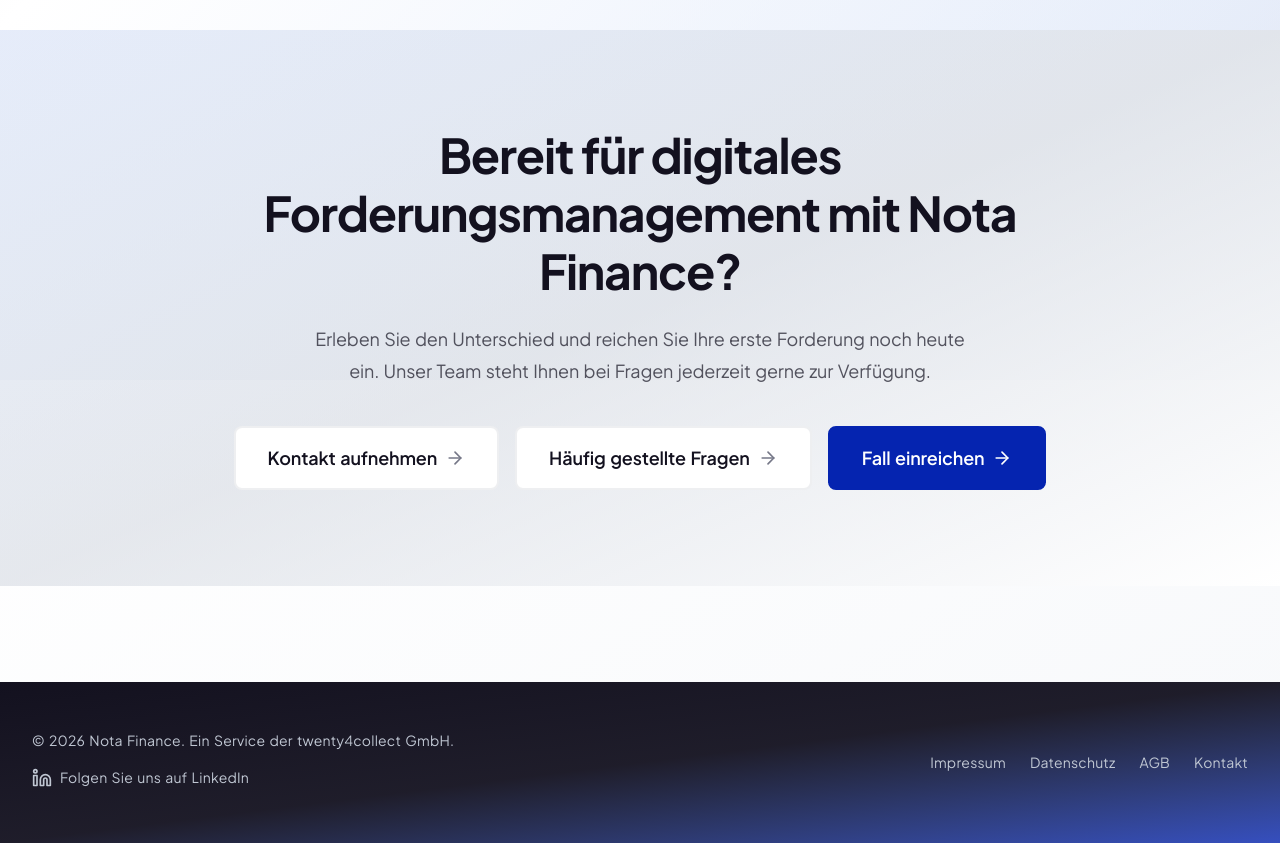
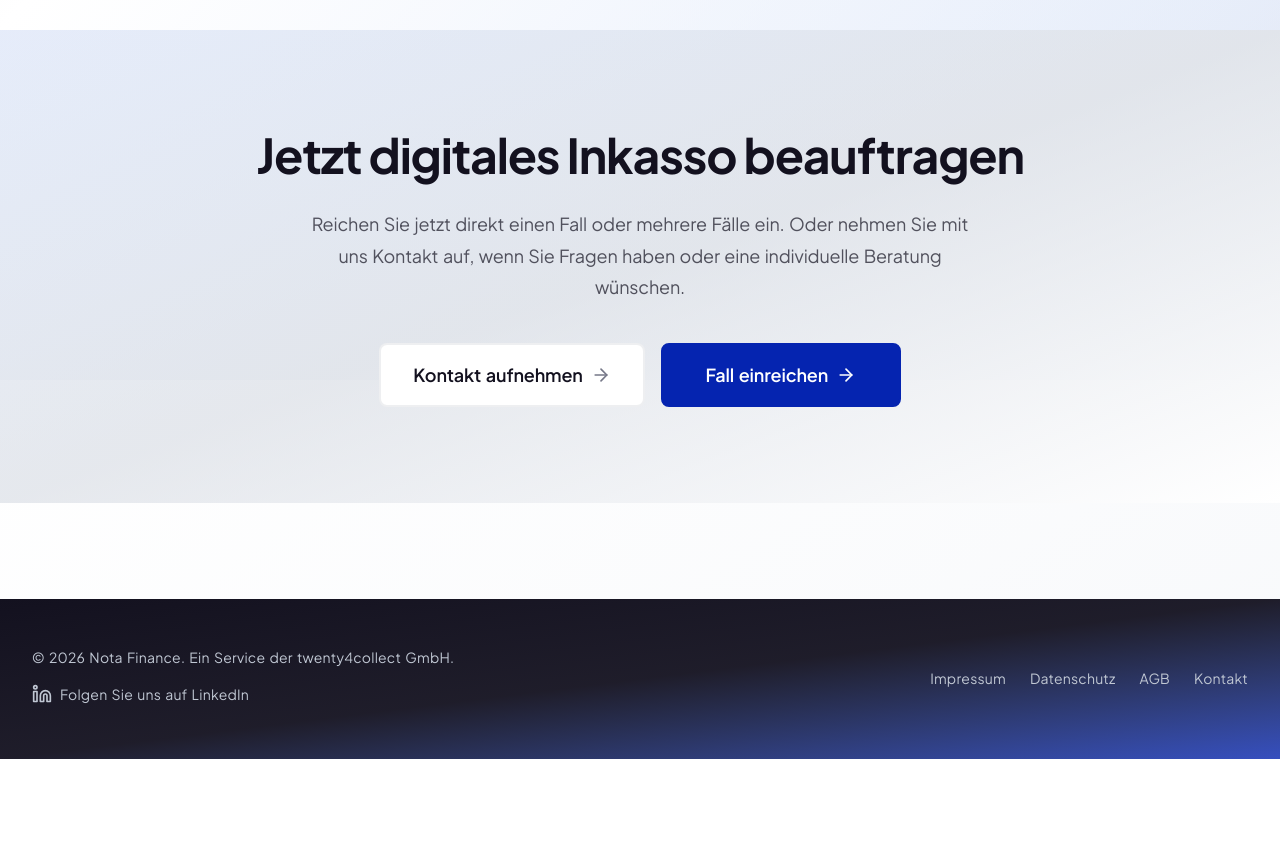
Before and after one commit to maurice1904/nota-finance, a Next.js app: page /preise in a window 1280 px wide. Shown: the part 2820-3663 px from the top of the page. After the commit the page ends 3579 px from the top, so only its background shows below. Built offline with nearby package versions, Linux system fonts and the light colour scheme.

Commit message:
Footers angepasst und Buttons angeglichen

```diff
--- a/app/branchen/page.tsx
+++ b/app/branchen/page.tsx
@@ -276,7 +276,6 @@
         subtitle="Reichen Sie jetzt direkt einen Fall oder mehrere Fälle ein. Oder nehmen Sie mit uns Kontakt auf, wenn Sie Fragen haben oder eine individuelle Beratung wünschen."
         buttons={[
           { text: "Kontakt aufnehmen", href: "/kontakt" },
-          { text: "Häufig gestellte Fragen", href: "/faq" },
           { text: "Fall einreichen", href: "/einreichen", primary: true },
         ]}
       />
--- a/app/page.tsx
+++ b/app/page.tsx
@@ -54,7 +54,7 @@
               <div className="flex flex-col sm:flex-row gap-4 justify-center animate-fade-in-up-delay-2">
                 <Link
                   href="/kontakt"
-                  className="group bg-white text-text-900 px-6 sm:px-8 py-3 sm:py-4 rounded-lg font-semibold text-base sm:text-lg border-2 border-border-subtle hover:border-brand-700/50 hover:shadow-lg hover:scale-105 active:scale-95 transition-all duration-300 flex items-center justify-center gap-2 focus:outline-none focus:ring-2 focus:ring-focus-ring"
+                  className="group bg-white/50 backdrop-blur-sm text-text-900 px-6 sm:px-8 py-3 sm:py-4 rounded-lg font-semibold text-base sm:text-lg border-2 border-border-subtle hover:bg-white/80 hover:border-brand-700/50 hover:shadow-lg hover:scale-105 active:scale-95 transition-all duration-300 flex items-center justify-center gap-2 focus:outline-none focus:ring-2 focus:ring-focus-ring flex-1 sm:flex-initial sm:min-w-[240px]"
                 >
                   Kontakt aufnehmen
                   <ArrowRight className="w-5 h-5 text-neutral-500 group-hover:text-brand-700 group-hover:translate-x-1 transition-all duration-300" />
@@ -62,7 +62,7 @@
 
                 <Link
                   href="/einreichen"
-                  className="group bg-brand-900 text-white px-6 sm:px-8 py-3 sm:py-4 rounded-lg font-semibold text-base sm:text-lg border-2 border-brand-900 hover:bg-brand-700 hover:border-brand-700 hover:shadow-xl hover:scale-105 active:scale-95 transition-all duration-300 flex items-center justify-center gap-2 focus:outline-none focus:ring-2 focus:ring-focus-ring"
+                  className="group bg-brand-900 text-white px-6 sm:px-8 py-3 sm:py-4 rounded-lg font-semibold text-base sm:text-lg border-2 border-brand-900 hover:bg-brand-700 hover:border-brand-700 hover:shadow-xl hover:scale-105 active:scale-95 transition-all duration-300 flex items-center justify-center gap-2 focus:outline-none focus:ring-2 focus:ring-focus-ring flex-1 sm:flex-initial sm:min-w-[240px]"
                 >
                   Fall einreichen
                   <ArrowRight className="w-5 h-5 group-hover:translate-x-1 transition-transform duration-300" />
@@ -314,10 +314,10 @@
       {/* Final CTA */}
       <CTASection
         title="Jetzt digitales Inkasso beauftragen"
-        subtitle="Reichen Sie jetzt direkt einen Fall oder mehrere Fälle ein. Oder nehmen Sie mit uns Kontakt auf, wenn Sie Fragen haben oder eine individuelle Beratung wünschen"
+        subtitle="Reichen Sie jetzt direkt einen Fall oder mehrere Fälle ein. Oder nehmen Sie mit uns Kontakt auf, wenn Sie Fragen haben oder eine individuelle Beratung wünschen."
         buttons={[
           { text: "Kontakt aufnehmen", href: "/kontakt" },
-          { text: "Häufig gestellte Fragen", href: "/faq" },
+
           { text: "Fall einreichen", href: "/einreichen", primary: true },
         ]}
       />
--- a/app/preise/page.tsx
+++ b/app/preise/page.tsx
@@ -186,11 +186,10 @@
 
       {/* CTA Section */}
       <CTASection
-        title="Bereit für digitales Forderungsmanagement mit Nota Finance?"
-        subtitle="Erleben Sie den Unterschied und reichen Sie Ihre erste Forderung noch heute ein. Unser Team steht Ihnen bei Fragen jederzeit gerne zur Verfügung."
+        title="Jetzt digitales Inkasso beauftragen"
+        subtitle="Reichen Sie jetzt direkt einen Fall oder mehrere Fälle ein. Oder nehmen Sie mit uns Kontakt auf, wenn Sie Fragen haben oder eine individuelle Beratung wünschen."
         buttons={[
           { text: "Kontakt aufnehmen", href: "/kontakt" },
-          { text: "Häufig gestellte Fragen", href: "/faq" },
           { text: "Fall einreichen", href: "/einreichen", primary: true },
         ]}
       />
--- a/app/produkt/page.tsx
+++ b/app/produkt/page.tsx
@@ -214,7 +214,6 @@
         subtitle="Reichen Sie jetzt direkt einen Fall oder mehrere Fälle ein. Oder nehmen Sie mit uns Kontakt auf, wenn Sie Fragen haben oder eine individuelle Beratung wünschen."
         buttons={[
           { text: "Kontakt aufnehmen", href: "/kontakt" },
-          { text: "Häufig gestellte Fragen", href: "/faq" },
           { text: "Fall einreichen", href: "/einreichen", primary: true },
         ]}
       />
--- a/app/unternehmen/page.tsx
+++ b/app/unternehmen/page.tsx
@@ -258,11 +258,10 @@
 
       {/* Final CTA */}
       <CTASection
-        title="Bereit für digitales Forderungsmanagement mit Nota Finance?"
-        subtitle="Erleben Sie den Unterschied und reichen Sie Ihre erste Forderung noch heute ein. Unser Team steht Ihnen bei Fragen jederzeit gerne zur Verfügung."
+        title="Jetzt digitales Inkasso beauftragen"
+        subtitle="Reichen Sie jetzt direkt einen Fall oder mehrere Fälle ein. Oder nehmen Sie mit uns Kontakt auf, wenn Sie Fragen haben oder eine individuelle Beratung wünschen."
         buttons={[
           { text: "Kontakt aufnehmen", href: "/kontakt" },
-          { text: "Häufig gestellte Fragen", href: "/faq" },
           { text: "Fall einreichen", href: "/einreichen", primary: true },
         ]}
       />
--- a/components/CTASection.tsx
+++ b/components/CTASection.tsx
@@ -35,8 +35,8 @@
               href={button.href}
               className={
                 button.primary
-                  ? "w-full sm:w-auto group bg-brand-900 text-white px-6 sm:px-8 py-3 sm:py-4 rounded-lg font-semibold text-base sm:text-lg border-2 border-brand-900 hover:bg-brand-700 hover:border-brand-700 hover:shadow-xl hover:scale-105 active:scale-95 transition-all duration-300 flex items-center justify-center gap-2 focus:outline-none focus:ring-2 focus:ring-focus-ring"
-                  : "w-full sm:w-auto group bg-white text-text-900 px-6 sm:px-8 py-3 sm:py-4 rounded-lg font-semibold text-base sm:text-lg border-2 border-border-subtle hover:border-brand-700/50 hover:shadow-lg hover:scale-105 active:scale-95 transition-all duration-300 flex items-center justify-center gap-2 focus:outline-none focus:ring-2 focus:ring-focus-ring"
+                  ? "group bg-brand-900 text-white px-6 sm:px-8 py-3 sm:py-4 rounded-lg font-semibold text-base sm:text-lg border-2 border-brand-900 hover:bg-brand-700 hover:border-brand-700 hover:shadow-xl hover:scale-105 active:scale-95 transition-all duration-300 flex items-center justify-center gap-2 focus:outline-none focus:ring-2 focus:ring-focus-ring flex-1 sm:flex-initial sm:min-w-[240px]"
+                  : "group bg-white text-text-900 px-6 sm:px-8 py-3 sm:py-4 rounded-lg font-semibold text-base sm:text-lg border-2 border-border-subtle hover:border-brand-700/50 hover:shadow-lg hover:scale-105 active:scale-95 transition-all duration-300 flex items-center justify-center gap-2 focus:outline-none focus:ring-2 focus:ring-focus-ring flex-1 sm:flex-initial sm:min-w-[240px]"
               }
             >
               {button.text}
```
